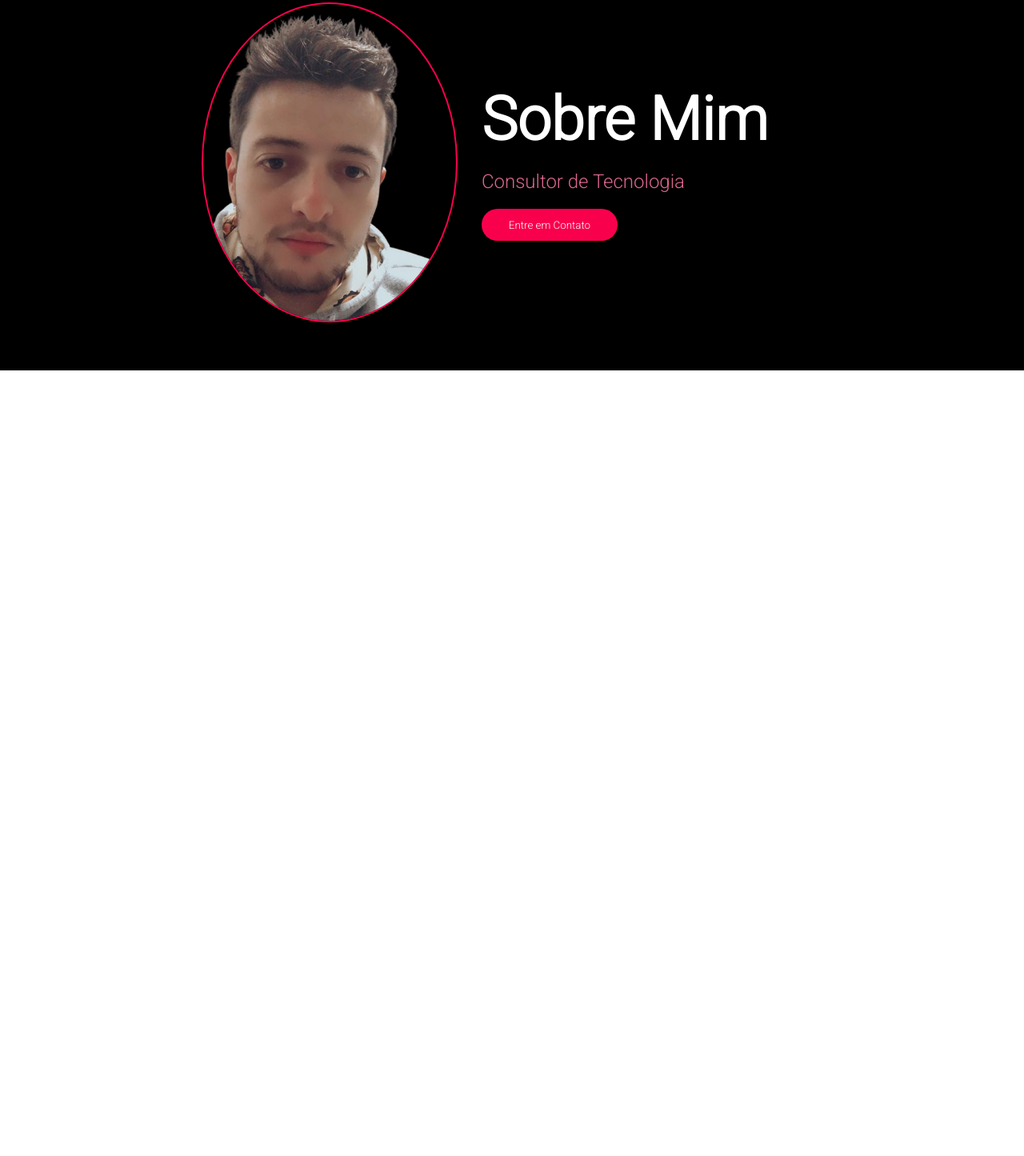
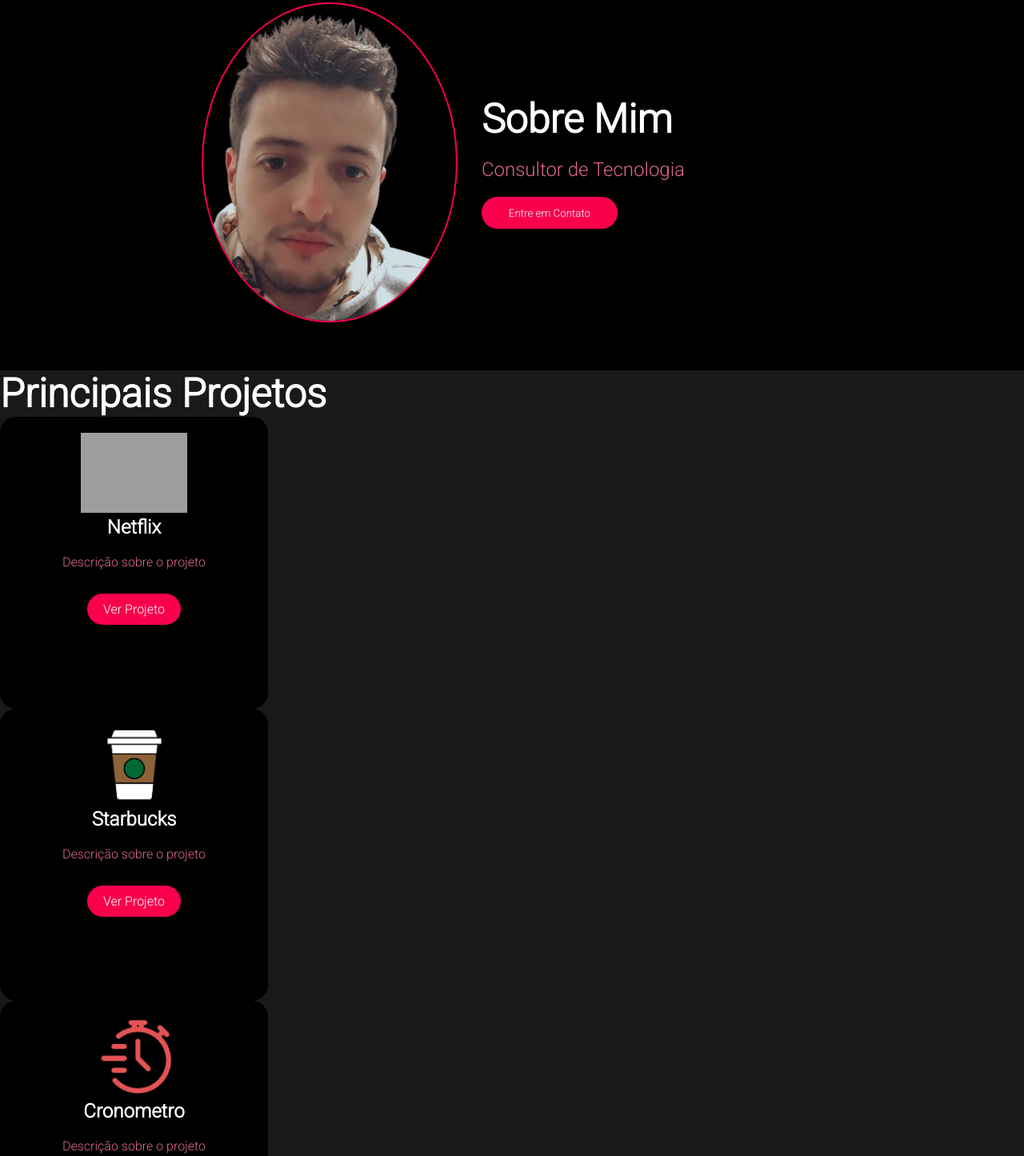
Before and after one commit to marciomorando1/prj_portfolio, a plain HTML site: page index.html in a window 1280 px wide. Shown: the part 857-2302 px from the top of the page at 80% size. Before the commit the page ends 1320 px from the top, so only its background shows below. Drawn offline with Linux system fonts and the light colour scheme; grey boxes are pictures that could not be loaded.

Commit message:
Criado Div de Projetos e alterado o css para a mesma.

```diff
--- a/index.html
+++ b/index.html
@@ -36,5 +36,30 @@
             <button>Entre em Contato</button>
         </div>
     </section>
+
+    <div class="projetos">
+        <h2>Principais Projetos</h2>
+        <div class="card">
+            <img src="./img/netflix.png" alt="Logo da Netflix">
+            <h5>Netflix</h5>
+            <p>Descrição sobre o projeto</p>
+            <a href="">Ver Projeto</a>
+        </div>
+
+        <div class="card">
+            <img src="./img/starbucks.png" alt="Logo da Starbucks">
+            <h5>Starbucks</h5>
+            <p>Descrição sobre o projeto</p>
+            <a href="">Ver Projeto</a>
+        </div>
+
+        <div class="card">
+            <img src="./img/crono.png" alt="Logo do Cronometro">
+            <h5>Cronometro</h5>
+            <p>Descrição sobre o projeto</p>
+            <a href="">Ver Projeto</a>
+        </div>
+
+    </div>
 </body>
 </html>
--- a/styles.css
+++ b/styles.css
@@ -83,7 +83,7 @@
 
 section div h2 {
     color: white;
-    font-size: 75px;
+    font-size: 50px;
 }
 
 section div p {
@@ -108,3 +108,53 @@
     border: 3px solid #f9004d;
     transition: 0.5s;
 }
+
+.projetos {
+    background-color: #191919;
+}
+
+.projetos h2 {
+    color: white;
+    font-size: 50px;
+}
+
+.card {
+    background-color: #000000;
+    height: 365px;
+    width: 335px;
+    border-radius: 20px;
+    padding: 20px 35px;
+    text-align: center;
+}
+
+.card img {
+    height: 100px;
+}
+
+.card h5 {
+    color: white;
+    font-size: 24px;
+}
+
+.card p {
+    color: #db678c;
+    margin-top: 20px;
+    margin-bottom: 40px;
+}
+
+.card a {
+    color: white;
+    background-color: #f9004d;
+    padding: 10px 20px ;
+    border-radius: 25px;
+    cursor: pointer;
+    text-decoration: none;
+    transition: 0.5s;
+}
+
+.card a:hover{
+    background-color: transparent;
+    border: 2px solid #f9004d;
+}
+
+/*Parei nos 26:45*/
```
Also changed, not shown: img/crono.png (added), img/linkedin.png (added), img/starbucks.png (added), 1 other file.
